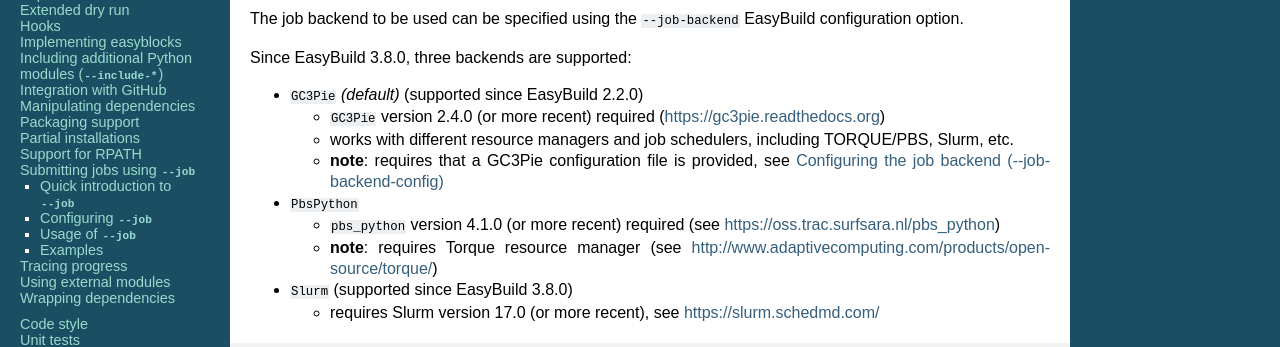
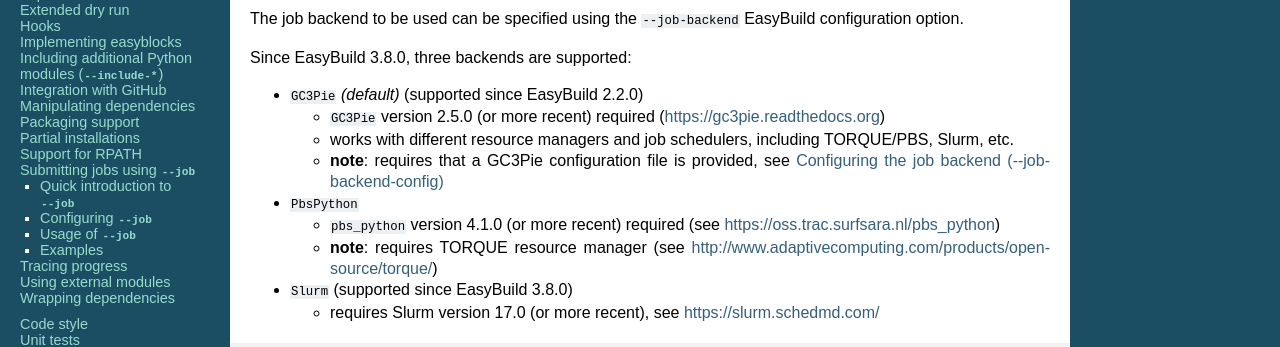
Before and after one commit to easybuilders/easybuild, a Sphinx documentation site: the page built from docs/Submitting_jobs.rst, in a window 1280 px wide and 900 px high, scrolled down 379 px. Shown: the part 152-499 px from the top of the window. Built offline with Sphinx 7.4.7, drawn with Linux system fonts in a browser that asks for light colours; pages that are not in the unit, such as notebooks, are missing from menus.

Commit message:
fix required GC3Pie version

```diff
--- a/docs/Submitting_jobs.rst
+++ b/docs/Submitting_jobs.rst
@@ -37,14 +37,14 @@
 
 * ``GC3Pie`` *(default)* (supported since EasyBuild 2.2.0)
 
-  * ``GC3Pie`` version 2.4.0 (or more recent) required (https://gc3pie.readthedocs.org)
+  * ``GC3Pie`` version 2.5.0 (or more recent) required (https://gc3pie.readthedocs.org)
   * works with different resource managers and job schedulers, including TORQUE/PBS, Slurm, etc.
   * **note**: requires that a GC3Pie configuration file is provided, see :ref:`submitting_jobs_cfg_job_backend_config`
 
 * ``PbsPython``
 
   * ``pbs_python`` version 4.1.0 (or more recent) required (see https://oss.trac.surfsara.nl/pbs_python)
-  * **note**: requires Torque resource manager (see http://www.adaptivecomputing.com/products/open-source/torque/)
+  * **note**: requires TORQUE resource manager (see http://www.adaptivecomputing.com/products/open-source/torque/)
 
 * ``Slurm`` (supported since EasyBuild 3.8.0)
 
```
